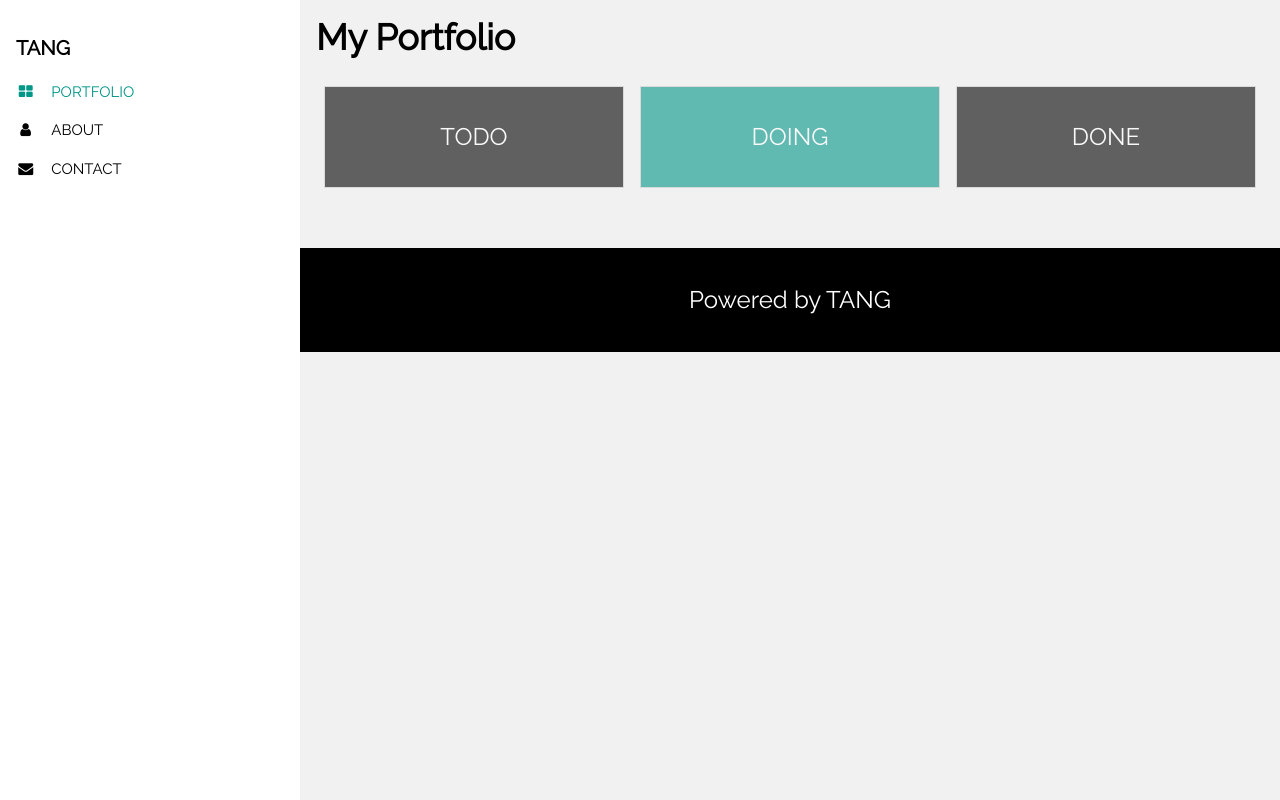
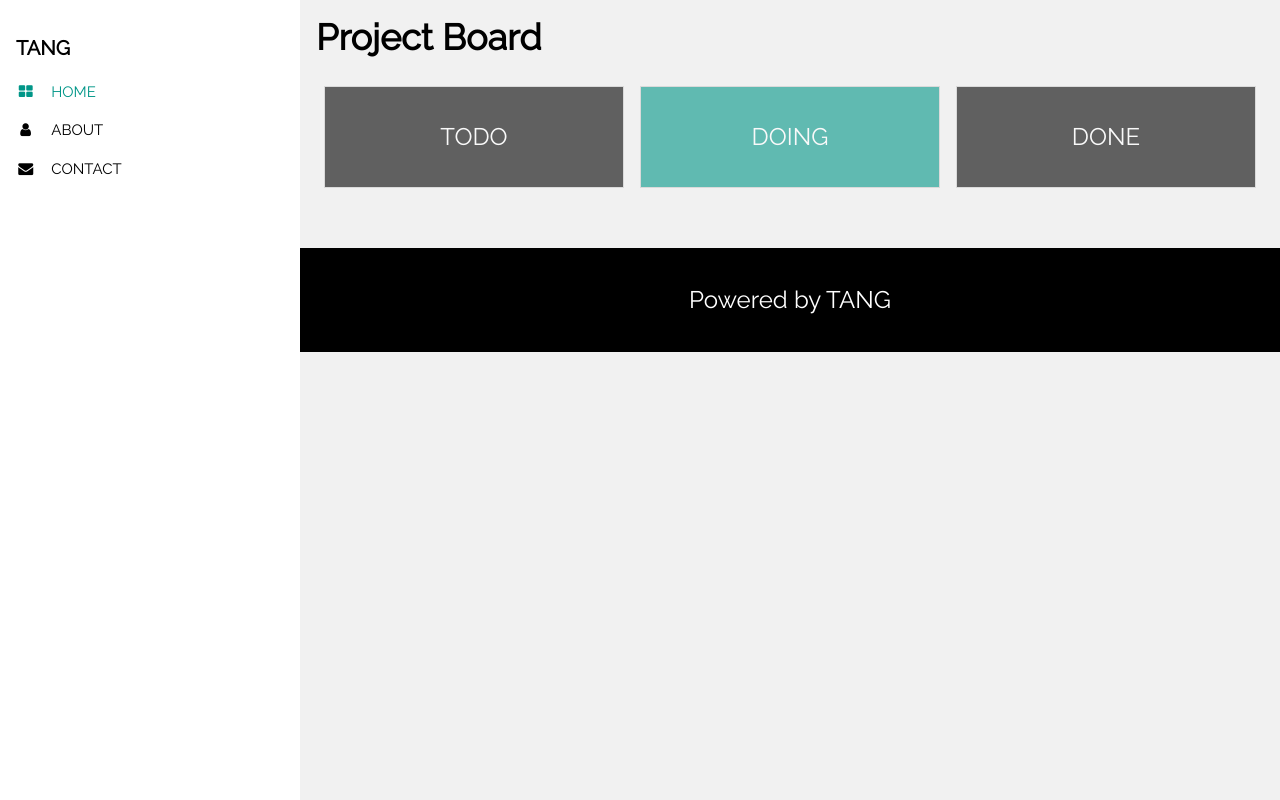
Before and after one commit to sashpyndi/tang_app_practice, a Flask app: page / in a window 1280 px wide. Run offline with Flask 2, Linux system fonts and the light colour scheme.

Commit message:
changed my portfolio to Project ManagemetAPP in dashboard

```diff
--- a/templates/dashboard.html
+++ b/templates/dashboard.html
@@ -36,7 +36,7 @@
         </div>
         <div class="w3-bar-block">
             <a href="#portfolio" onclick="w3_close()" class="w3-bar-item w3-button w3-padding w3-text-teal"><i
-                    class="fa fa-th-large fa-fw w3-margin-right"></i>PORTFOLIO</a>
+                    class="fa fa-th-large fa-fw w3-margin-right"></i>HOME</a>
             <a href="#about" onclick="w3_close()" class="w3-bar-item w3-button w3-padding"><i
                     class="fa fa-user fa-fw w3-margin-right"></i>ABOUT</a>
             <a href="#contact" onclick="w3_close()" class="w3-bar-item w3-button w3-padding"><i
@@ -58,7 +58,7 @@
             <span class="w3-button w3-hide-large w3-xxlarge w3-hover-text-grey" onclick="w3_open()"><i
                     class="fa fa-bars"></i></span>
             <div class="w3-container">
-                <h1><b>My Portfolio</b></h1>
+                <h1><b>Project Board</b></h1>
             </div>
         </header>
 
```
